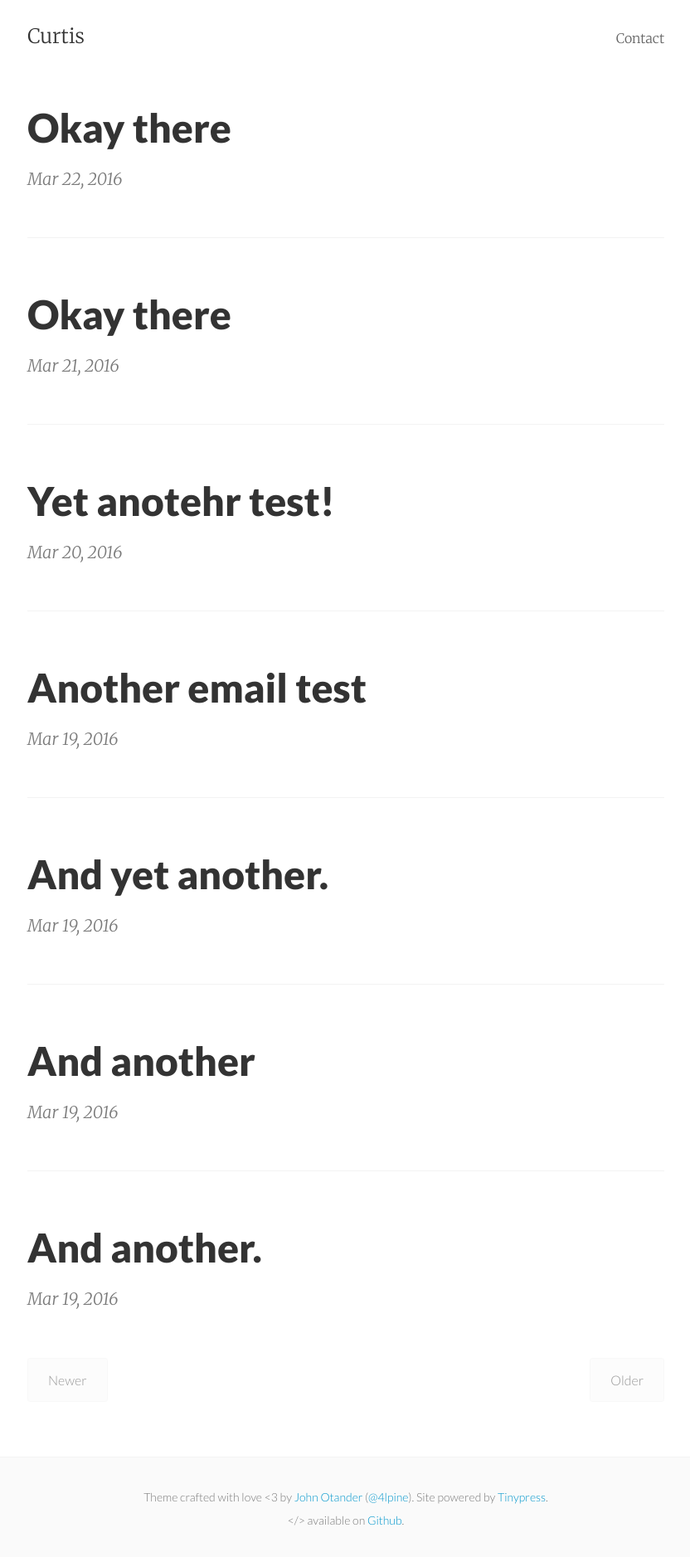
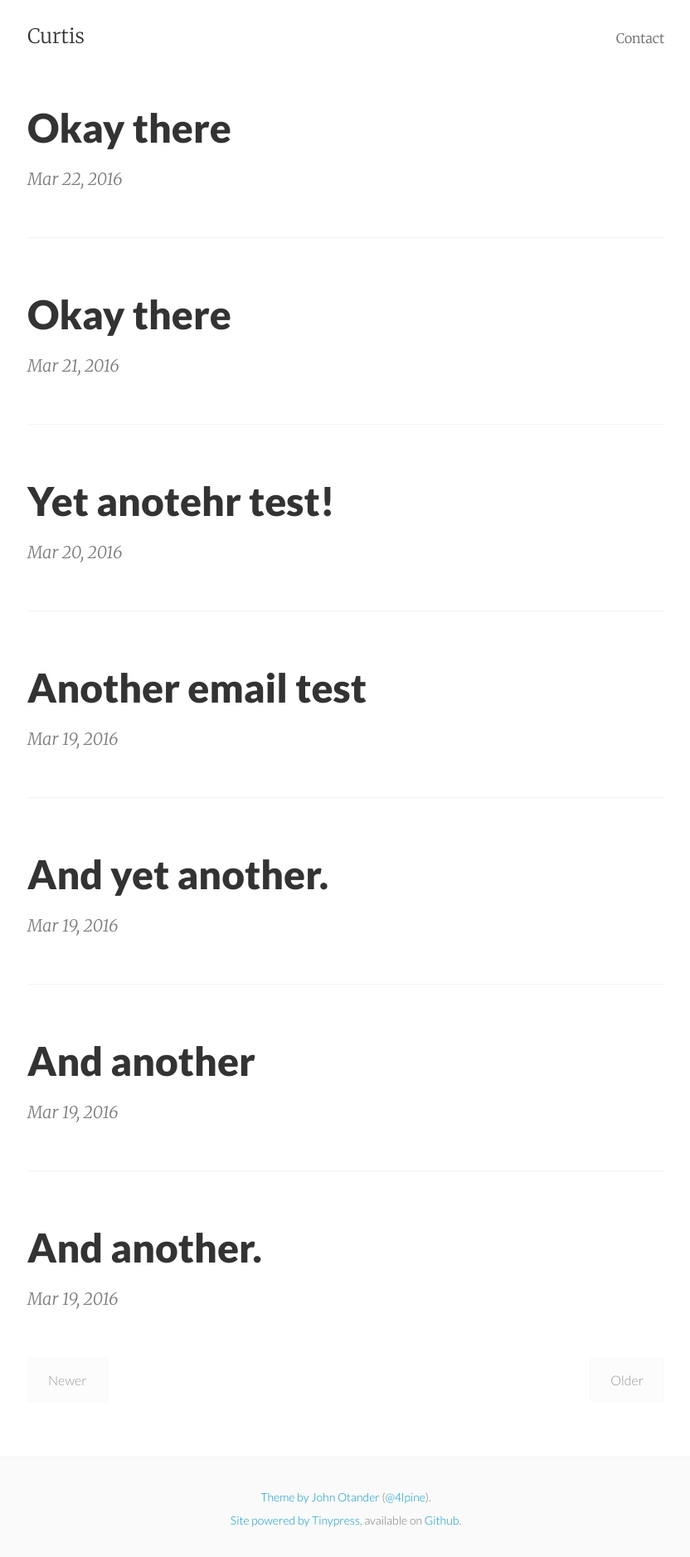
Before and after one commit to EconomiCurtis/EconomiCurtis.github.io, a Jekyll site: the page built from index.html, in a window 1280 px wide. Shown: the whole page at 83% size, without its empty margins (223-1055 px from the left). Built offline with Jekyll 4.4.1, drawn with Linux system fonts in a browser that asks for light colours; the list of posts is cut into pages by our own code.

Commit message:
update footer

```diff
--- a/_includes/footer.html
+++ b/_includes/footer.html
@@ -2,8 +2,8 @@
   <div class="p2 wrap">
     <div class="measure mt1 center">
       <small>
-        Theme crafted with love &lt;3 by <a href="http://johnotander.com">John Otander</a> (<a href="https://twitter.com/4lpine">@4lpine</a>). Site powered by <a href="https://tinypress.co/">Tinypress</a>.<br>
-        &lt;/&gt; available on <a href="https://github.com/johnotander/pixyll.git">Github</a>.
+        <a href="http://johnotander.com">Theme by John Otander</a> (<a href="https://twitter.com/4lpine">@4lpine</a>). <br>
+        <a href="https://tinypress.co/">Site powered by Tinypress</a>, available on <a href="https://github.com/johnotander/pixyll.git">Github</a>.
       </small>
     </div>
   </div>
```
